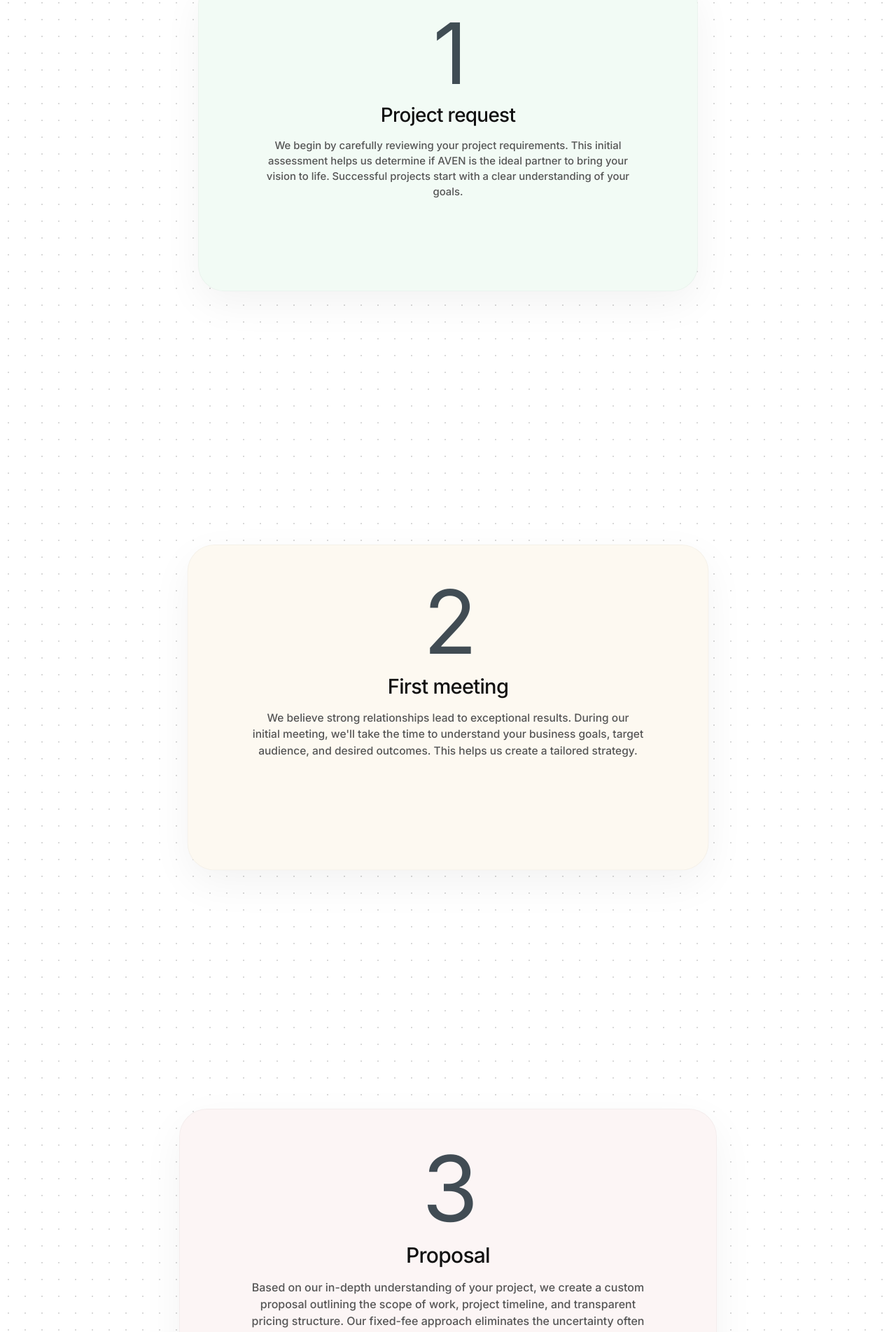
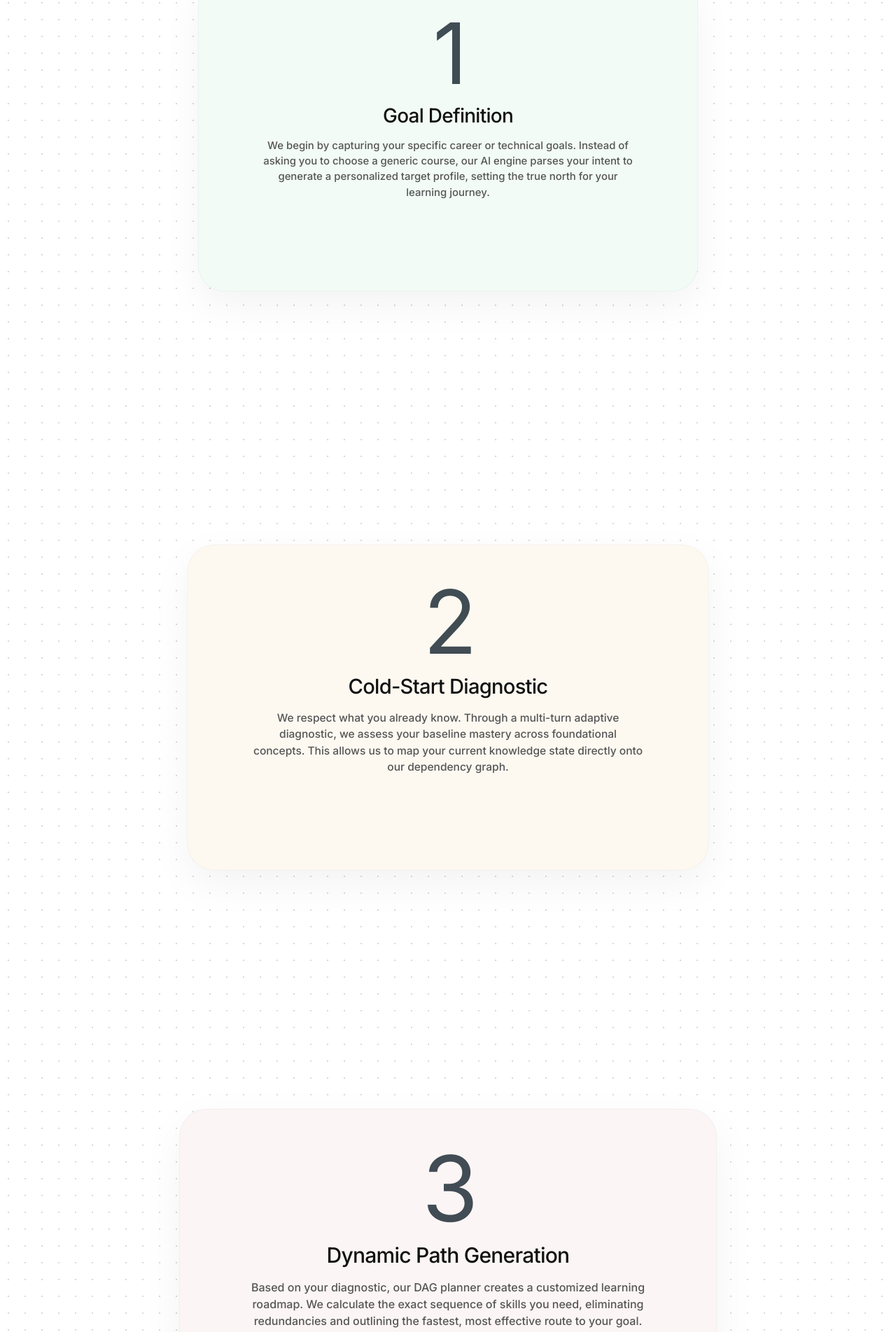
Before and after one commit to Bit-Aura/AVEN, a Next.js app in the folder apps/web/: page / in a window 1280 px wide. Shown: the part 2032-3935 px from the top of the page at 70% size. Built offline with nearby package versions, Linux system fonts and the light colour scheme; no server answers.

Commit message:
feat: implement landing page with custom cinematic hero, tech stack, process cards, and FAQ sections

```diff
--- a/apps/web/src/app/page.tsx
+++ b/apps/web/src/app/page.tsx
@@ -191,17 +191,17 @@ export default function LandingPage() {
 
             <div className="relative z-10 flex flex-col items-center">
               <h2 className="text-4xl md:text-6xl font-display font-normal tracking-tight text-white max-w-3xl leading-[1.1]">
-                Ready to Build Your Verified Career Path?
+                Stop Guessing. Start Mastering.
               </h2>
               <p className="text-[#cccccc] text-base md:text-lg max-w-2xl mt-6 leading-relaxed">
-                Takes under 2 minutes. Enter your target career goal and let the Neo4j topological planner generate your shortest path.
+                Don't waste months on generic courses. Tell our AI your exact career goal, take a 2-minute diagnostic, and let our topological planner map your fastest, verified route to job-readiness.
               </p>
 
               <Link
                 href="/diagnostic"
                 className="mt-10 flex items-center gap-2 px-10 py-4 rounded-full liquid-glass text-white font-bold text-base shadow-[0_0_30px_rgba(59,130,246,0.3)] transition-transform hover:scale-[1.03] active:scale-95"
               >
-                <span>Get Started Free</span>
+                <span>Launch Cold-Start Diagnostic</span>
                 <ArrowRight size={18} />
               </Link>
             </div>
--- a/apps/web/src/components/FAQSection.tsx
+++ b/apps/web/src/components/FAQSection.tsx
@@ -6,43 +6,43 @@ import { motion, AnimatePresence } from 'framer-motion';
 const faqs = [
   {
     id: 1,
-    question: "Why wouldn't I just hire a full-time designer?",
-    answer: "To replace our services, you will need to hire a full-time designer and a full-time developer. A senior-level one for each will easily cost you $130k+ annually, benefits, vacation days, training, etc.\n\nBy working with us, not only will you save thousands of dollars, you will get back countless hours as well."
+    question: "How does the RAG-Enriched AI Coach work?",
+    answer: "Our AI coach uses Retrieval-Augmented Generation (RAG) to pull your exact learning context - including your current readiness scores, mastered skills, and position in the curriculum. This allows it to provide highly specific, personalized guidance rather than generic answers."
   },
   {
     id: 2,
-    question: "How do I get started with AVEN?",
-    answer: "Simply reach out through our contact form to schedule an initial discovery call. We'll discuss your goals, scope the project, and determine if we're a good fit before moving forward with a formal proposal."
+    question: "What is Bayesian Knowledge Tracing (BKT)?",
+    answer: "BKT is a mathematical model we use to estimate your actual probability of mastering a skill. Instead of just marking a video as 'watched', we analyze your performance on micro-assessments over time to calculate true posterior mastery."
   },
   {
     id: 3,
-    question: "How do we communicate or share feedback?",
-    answer: "We set up a dedicated Slack or Discord channel for direct, asynchronous communication. For design feedback, we use Figma comments, and for development progress, we provide regular staging links."
+    question: "What happens if I skip a fundamental concept?",
+    answer: "Our Date-Delta Engine simulates the downstream effects. If you skip a prerequisite, our Neo4j knowledge graph calculates the exact friction days and blocked dependent nodes you'll face later, so you understand the cost of skipping."
   },
   {
     id: 4,
-    question: "What size budgets do you typically work with?",
-    answer: "Most of our projects range between $15,000 and $50,000. Our minimum engagement fee is $10,000."
+    question: "Are the Proof Cards recognized by employers?",
+    answer: "Yes. Once you reach the required mastery threshold, we issue cryptographically signed Proof Cards. These are tamper-evident credentials that prove verified technical competence, making them far more valuable to ATS systems than standard completion certificates."
   },
   {
     id: 5,
-    question: "How long does a typical project take?",
-    answer: "Depending on the complexity and scope, a standard project typically takes between 4 to 8 weeks from kickoff to final launch."
+    question: "How is my personalized learning path generated?",
+    answer: "When you set a career goal, our LLM parses your intent and cross-references it with our topological DAG planner. It creates a custom roadmap that eliminates redundancies and maps the most efficient sequence of skills needed for your specific target."
   },
   {
     id: 6,
-    question: "What happens after our new product is launched?",
-    answer: "We include a 30-day post-launch warranty period to fix any bugs and ensure a smooth transition. After that, we offer monthly retainers for ongoing support and feature development."
+    question: "What happens when I fail a checkpoint?",
+    answer: "Our system runs a root-cause backtrace. If you fail, we recursively check your prerequisites to find the foundational gap. We then decay that specific skill score and dynamically replan your path to include necessary refreshers."
   },
   {
     id: 7,
-    question: "What are the payment terms for a project?",
-    answer: "We typically structure payments in three milestones: 40% upfront to secure your spot, 30% at the midpoint deliverable, and the final 30% right before launch."
+    question: "How does the platform handle memory decay?",
+    answer: "We model the Ebbinghaus forgetting curve. Over time, your mastery probability for inactive skills slowly decays. If a score drops below the threshold, our active decay worker will automatically queue a quick refresher assessment into your path."
   },
   {
     id: 8,
-    question: "Does AVEN take on small hourly work?",
-    answer: "No, we only take on fixed-fee projects. However, we do offer retainers to our clients after their project is finished for ongoing iterative work."
+    question: "Can I adjust the speed or depth of my learning?",
+    answer: "Absolutely. We use a steerable weights system where you can adjust sliders for Speed, Depth, and Cost. Our Path Planner will instantly re-rank the resources and regenerate a path tailored to your precise preferences."
   }
 ];
 
--- a/apps/web/src/components/OurProcessCards.tsx
+++ b/apps/web/src/components/OurProcessCards.tsx
@@ -21,32 +21,32 @@ const scatterData = [
 const cards = [
   {
     id: 1,
-    title: "Project request",
-    description: "We begin by carefully reviewing your project requirements. This initial assessment helps us determine if AVEN is the ideal partner to bring your vision to life. Successful projects start with a clear understanding of your goals.",
+    title: "Goal Definition",
+    description: "We begin by capturing your specific career or technical goals. Instead of asking you to choose a generic course, our AI engine parses your intent to generate a personalized target profile, setting the true north for your learning journey.",
     color: "bg-[#f2fbf5]", // light green
   },
   {
     id: 2,
-    title: "First meeting",
-    description: "We believe strong relationships lead to exceptional results. During our initial meeting, we'll take the time to understand your business goals, target audience, and desired outcomes. This helps us create a tailored strategy.",
+    title: "Cold-Start Diagnostic",
+    description: "We respect what you already know. Through a multi-turn adaptive diagnostic, we assess your baseline mastery across foundational concepts. This allows us to map your current knowledge state directly onto our dependency graph.",
     color: "bg-[#fdf9f1]", // light orange/yellow
   },
   {
     id: 3,
-    title: "Proposal",
-    description: "Based on our in-depth understanding of your project, we create a custom proposal outlining the scope of work, project timeline, and transparent pricing structure. Our fixed-fee approach eliminates the uncertainty often associated with hourly billing.",
+    title: "Dynamic Path Generation",
+    description: "Based on your diagnostic, our DAG planner creates a customized learning roadmap. We calculate the exact sequence of skills you need, eliminating redundancies and outlining the fastest, most effective route to your goal.",
     color: "bg-[#fcf5f5]", // light rose/pink
   },
   {
     id: 4,
-    title: "Design and development",
-    description: "Once we have everything we need, we'll kick-off your project. We maintain open communication throughout the process by providing regular updates through communications channels like Slack, Discord, or email.",
+    title: "Active Learning & Verification",
+    description: "You learn by doing, and we verify every step. As you progress, you complete micro-assessments. Our Bayesian Knowledge Tracing engine updates your mastery scores in real-time, dynamically adjusting the path if you stumble.",
     color: "bg-[#f0fbf9]", // light teal
   },
   {
     id: 5,
-    title: "Launch and Beyond",
-    description: "Upon completion, your website undergoes rigorous quality assurance testing to guarantee optimal performance and user experience before launching. We'll also stay on for 30-days post launch - no strings (or bills) attached to ensure everything runs smoothly.",
+    title: "Readiness Proof & Job Market",
+    description: "Once you reach the mastery threshold, you don't just get a certificate. You earn a cryptographically verifiable Proof Card. Our system matches your verified skills directly to current job openings, ensuring you're ready for the market.",
     color: "bg-[#f4f7fe]", // light blue
   }
 ];
--- a/apps/web/src/components/TechStack.tsx
+++ b/apps/web/src/components/TechStack.tsx
@@ -7,20 +7,20 @@ const techStack = [
   { name: "React", icon: "https://cdn.simpleicons.org/react/61DAFB" },
   { name: "TypeScript", icon: "https://cdn.simpleicons.org/typescript/3178C6" },
   { name: "Tailwind CSS", icon: "https://cdn.simpleicons.org/tailwindcss/06B6D4" },
-  { name: "Node.js", icon: "https://cdn.simpleicons.org/nodedotjs/339933" },
+  { name: "Framer Motion", icon: "https://cdn.simpleicons.org/framer/0055FF" },
   { name: "Python", icon: "https://cdn.simpleicons.org/python/3776AB" },
+  { name: "FastAPI", icon: "https://cdn.simpleicons.org/fastapi/009688" },
   { name: "PostgreSQL", icon: "https://cdn.simpleicons.org/postgresql/4169E1" },
-  { name: "Cloudflare", icon: "https://cdn.simpleicons.org/cloudflare/F38020" },
+  { name: "Neo4j", icon: "https://cdn.simpleicons.org/neo4j/4581C3" },
+  { name: "Clerk", icon: "https://cdn.simpleicons.org/clerk/6C47FF" },
+  { name: "SQLAlchemy", icon: "https://cdn.simpleicons.org/sqlalchemy/D71F00" },
+  { name: "Anthropic", icon: "https://cdn.simpleicons.org/anthropic/D97757" },
+  { name: "Pydantic", icon: "https://cdn.simpleicons.org/pydantic/E92063" },
+  { name: "Docker", icon: "https://cdn.simpleicons.org/docker/2496ED" },
+  { name: "Vercel", icon: "https://cdn.simpleicons.org/vercel/000000" },
   { name: "Stripe", icon: "https://cdn.simpleicons.org/stripe/008CDD" },
-  { name: "Docker", icon: "https://cdn.simpleicons.org/docker/2496ED" },
-  { name: "Google Cloud", icon: "https://cdn.simpleicons.org/googlecloud/4285F4" },
-  { name: "Vercel", icon: "https://cdn.simpleicons.org/vercel/000000" },
-  { name: "Redis", icon: "https://cdn.simpleicons.org/redis/DC382D" },
-  { name: "GraphQL", icon: "https://cdn.simpleicons.org/graphql/E10098" },
-  { name: "MongoDB", icon: "https://cdn.simpleicons.org/mongodb/47A248" },
   { name: "Figma", icon: "https://cdn.simpleicons.org/figma/F24E1E" },
   { name: "GitHub", icon: "https://cdn.simpleicons.org/github/181717" },
-  { name: "Supabase", icon: "https://cdn.simpleicons.org/supabase/3ECF8E" },
 ];
 
 const cardColors = [
```
